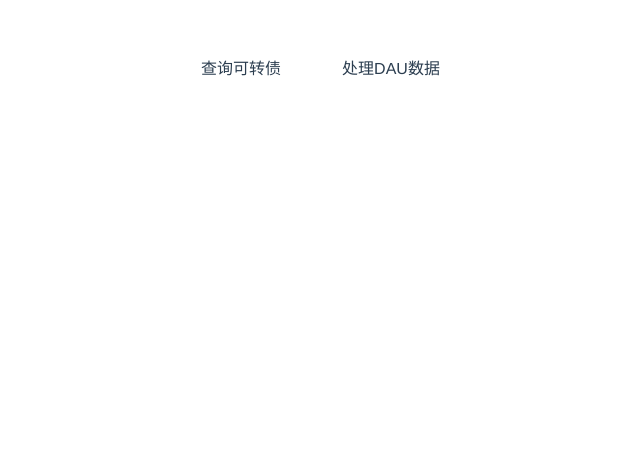
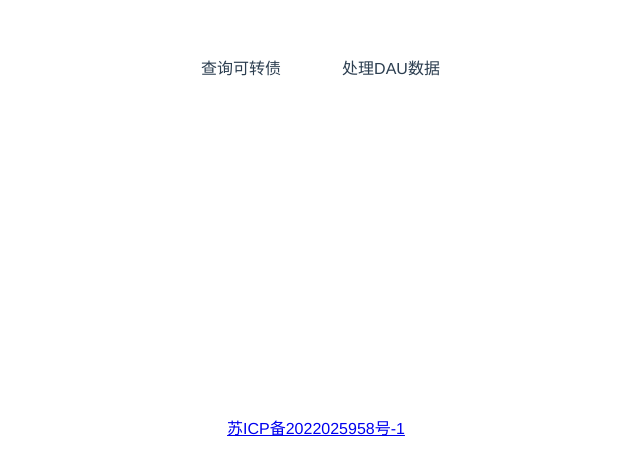
Before and after one commit to AdorableLi/personalWebsite.github.io, a Vue app: page /#/indexPage in a window 1280 px wide. Shown: the part 331-800 px from the top of the page, without its empty margins (324-964 px from the left). Built offline with nearby package versions, Linux system fonts and the light colour scheme.

Commit message:
添加工信部备案号

```diff
--- a/src/components/indexPage.vue
+++ b/src/components/indexPage.vue
@@ -1,6 +1,8 @@
 <template>
     <div class="container">
         <div class="route-item" v-for="item in arr" @click="navTo(item.path)" :key="item.path">{{ item.name }}</div>
+
+        <a class="footer" href="https://beian.miit.gov.cn/" target="_blank">苏ICP备2022025958号-1</a>
     </div>
 </template>
 
@@ -49,6 +51,12 @@ body {
             text-align: center;
             cursor: pointer;
         }
+
+        .footer {
+            position: absolute;
+            bottom: 30px;
+            cursor: pointer;
+        }
     }
 }
 </style>
```
Also changed, not shown: 11 other files (tests, documents, lock files or other folders).
